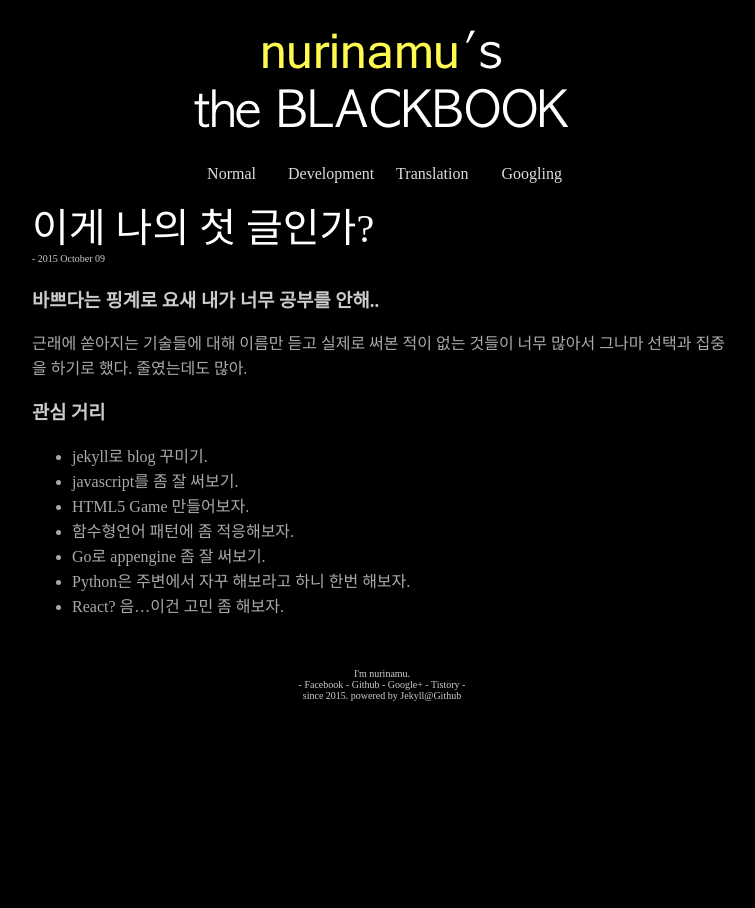
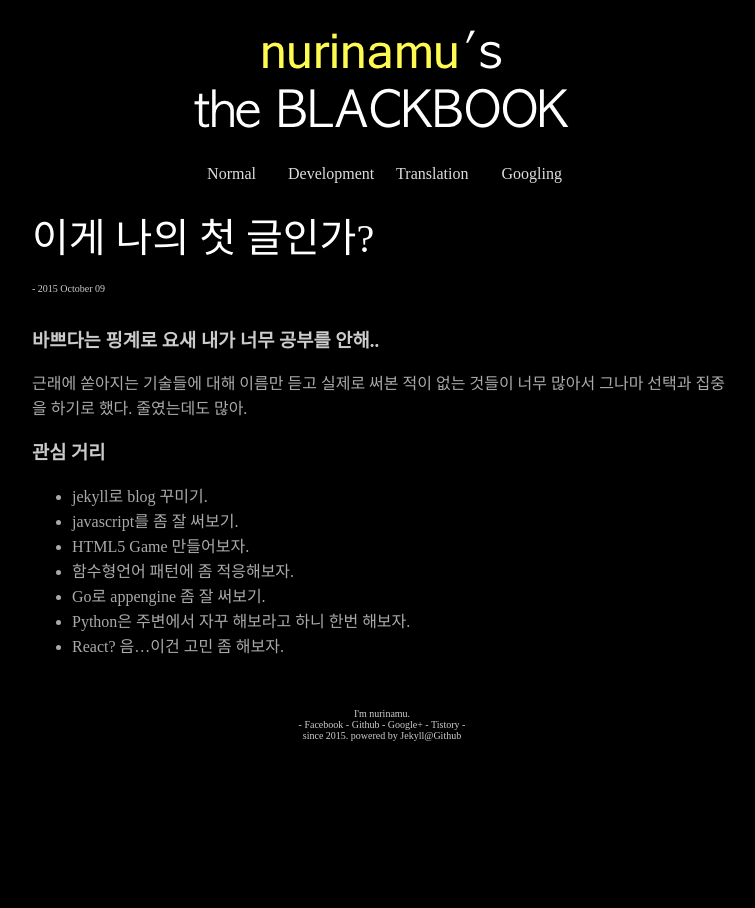
Before and after one commit to nurinamu/nurinamu.github.io, a Jekyll site: the page built from _posts/normal/2015-10-9-the-first-post.md, in a window 1280 px wide. Shown: the whole page, without its empty margins (258-1013 px from the left). Built offline with Jekyll 4.4.1, drawn with Linux system fonts in a browser that asks for light colours.

Commit message:
css 수정. lien-height

```diff
--- a/assets/css/style.css
+++ b/assets/css/style.css
@@ -10,6 +10,10 @@ body{
 
 h3{
 	color: #CCC;
+}
+
+h1{
+	line-height: 35px;
 }
 
 code{
@@ -113,7 +117,7 @@ a{
 .page_title {
 	color : #FFF;
 	font-size : 40px;
-	line-height: 20px;
+	line-height: 40px;
 	text-align : left;
 	width : 700px;
 	margin-top : 10px;
```
